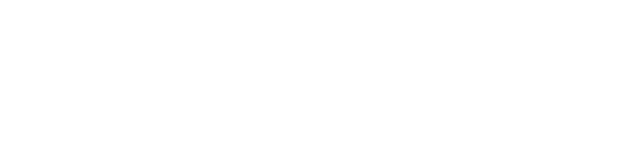
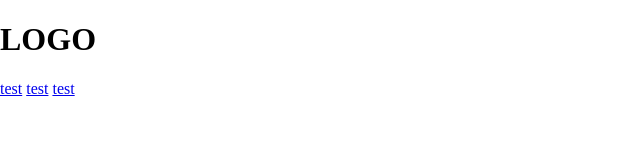
Before and after one commit to sswiatoslaw/advanced-git, a plain HTML site: page index.html in a window 1280 px wide. Shown: the whole page, without its empty margins (0-640 px from the left). Drawn offline with Linux system fonts and the light colour scheme.

Commit message:
edit html

```diff
--- a/index.html
+++ b/index.html
@@ -7,6 +7,14 @@
     <title>Document</title>
 </head>
 <body>
+    <div class="header">
+        <h1>LOGO</h1>
 
+        <div class="menu">
+            <a href="#">test</a>
+            <a href="#">test</a>
+            <a href="#">test</a>
+        </div>
+    </div>
 </body>
 </html>
```
